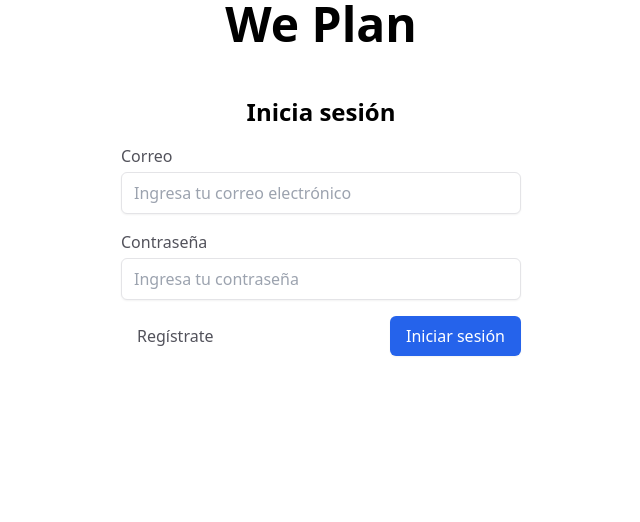
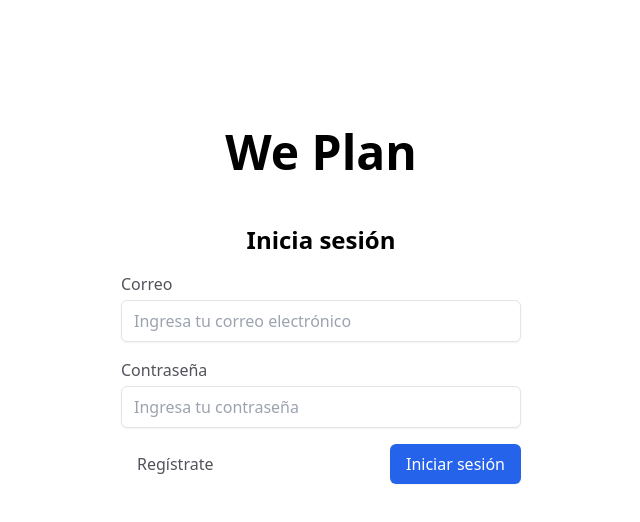
Before and after one commit to diegogama8934/we-plann, a Next.js app: page /login in a window 1280 px wide. Shown: the top 522 px of the page, without its empty margins (319-959 px from the left). Built offline with nearby package versions, Linux system fonts and the light colour scheme.

Commit message:
STYLE: improve login page

```diff
--- a/src/app/login/page.tsx
+++ b/src/app/login/page.tsx
@@ -10,7 +10,7 @@ export const metadata : Metadata = {
 export default function LoginPage(){
 
   return(
-    <div className="h-screen flex flex-col gap-12  items-center">
+    <div className="h-screen flex flex-col gap-12 pt-32 items-center">
       <h1 className="text-5xl font-bold">We Plan</h1>
       <LoginForm />
     </div>
--- a/src/ui/Dropdown.tsx
+++ b/src/ui/Dropdown.tsx
@@ -13,8 +13,9 @@ export function Dropdown({ isOpen, trigger, options }: Props) {
 
       {trigger}
 
+
       {isOpen && (
-        <div className="absolute w-full p-1 rounded-lg top-12 flex flex-col gap-1 border-zinc-100 border shadow-sm bg-white">
+        <div className="absolute w-full p-1 rounded-lg top-12 flex flex-col gap-1 border-zinc-100 border shadow bg-white">
           {options.map((opt, i, arr) => (
             <>
               {opt}
```
